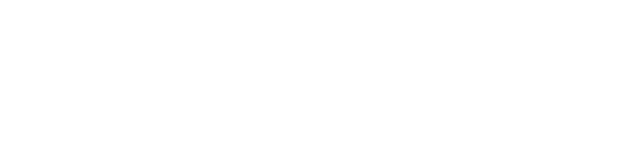
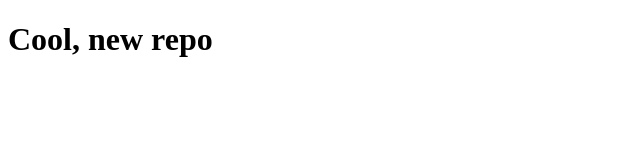
Before and after one commit to sincoren/first-project, a plain HTML site: page index.html in a window 1280 px wide. Shown: the whole page, without its empty margins (0-640 px from the left). Drawn offline with Linux system fonts and the light colour scheme.

Commit message:
h1 title

```diff
--- a/index.html
+++ b/index.html
@@ -4,6 +4,6 @@
 
     </head>
     <body>
-
+        <h1>Cool, new repo</h1>
     </body>
 </html>
```
